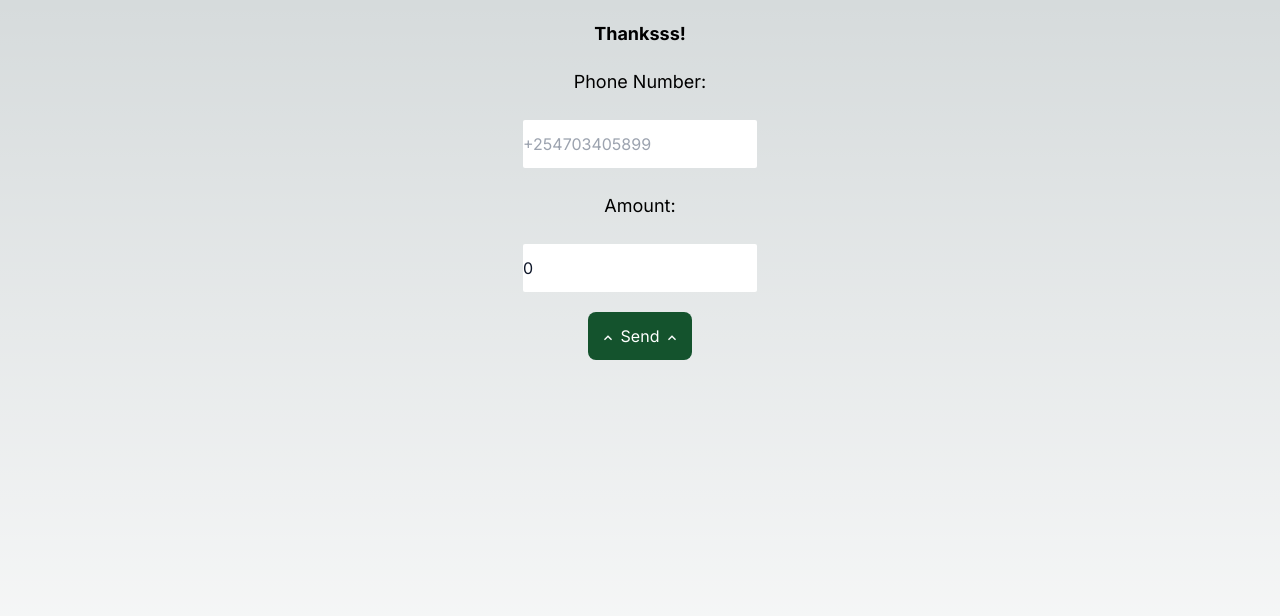
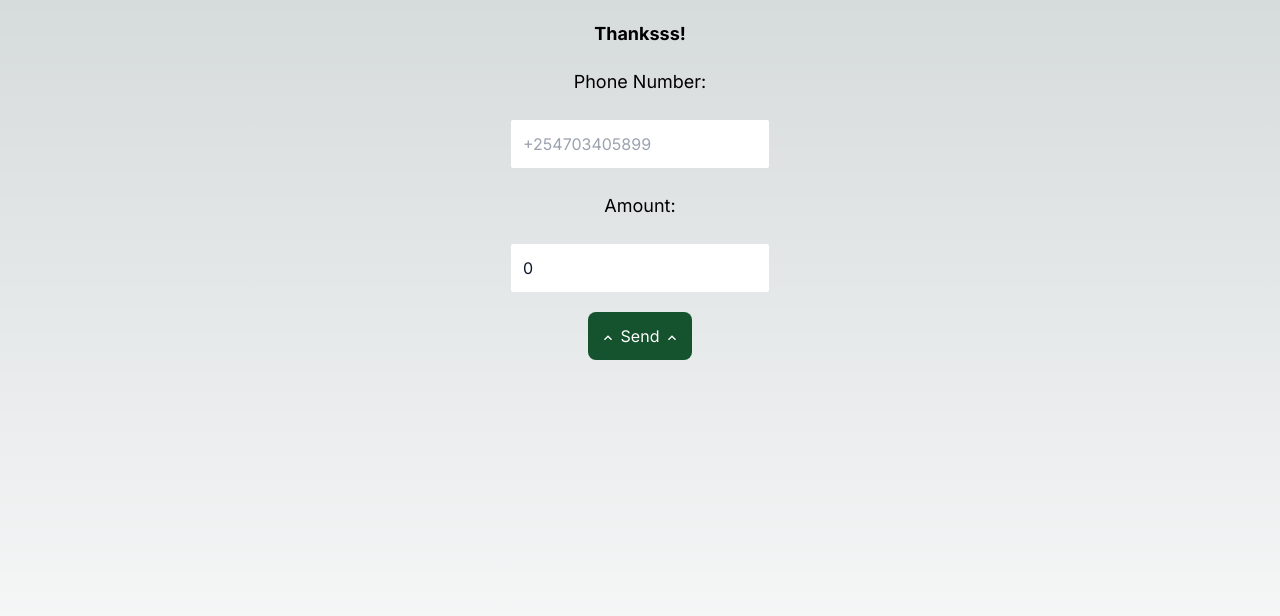
Before and after one commit to Jaarabytes/jipime, a Next.js app: page /lipa/mpesa in a window 1280 px wide. Shown: the top 616 px of the page. Built offline with nearby package versions, Linux system fonts and the light colour scheme.

Commit message:
fix: access token is available
access token is available on client side, fixed the async setState issue by using const to store the token

```diff
--- a/app/lipa/mpesa/page.tsx
+++ b/app/lipa/mpesa/page.tsx
@@ -1,12 +1,12 @@
 'use client'
-import { useState } from "react";
+import { useState, useEffect } from "react";
 import { MdKeyboardArrowUp } from "react-icons/md";
 
 export default function LipaMpesa() {
+    const [token, setToken] = useState(null);
     const [response, setResponse] = useState(null);
     const [phoneNumber, setPhoneNumber] = useState('');
     const [amount, setAmount] = useState(0);
-
     // Function that sends money
     const weka = async (e: any) => {
         e.preventDefault();
@@ -21,17 +21,17 @@ export default function LipaMpesa() {
             }
 
             const tokenData = await generateTokenResponse.json();
-            const token = tokenData.token;
-
+            const generatedToken = tokenData.response;
+            setToken(generatedToken)
             console.log("Successfully generated token");
 
             const stkPushResponse = await fetch('/api/mpesa-payment', {
                 method: "POST",
                 headers: {
                     "Content-Type": "application/json",
-                    "Authorization": `Bearer ${token}`
+                    "Authorization": `Bearer ${generatedToken}`
                 },
-                body: JSON.stringify({ phoneNumber, amount })
+                body: JSON.stringify({ phoneNumber, amount, token: generatedToken })
             });
 
             if (!stkPushResponse.ok) {
@@ -60,7 +60,7 @@ export default function LipaMpesa() {
                     value={phoneNumber}
                     name="phoneNumber"
                     placeholder="+254703405899"
-                    className="text-slate-900 rounded-sm py-3"
+                    className="text-slate-900 rounded-sm p-3"
                     required
                 />
                 <br />
@@ -69,12 +69,12 @@ export default function LipaMpesa() {
                 <br />
                 <br />
                 <input
-                    type="number"
+                    // type="number"
                     onChange={(e) => setAmount(Number(e.target.value))}
                     name="amount"
                     value={amount}
                     placeholder="529"
-                    className="text-slate-900 rounded-sm py-3"
+                    className="text-slate-900 rounded-sm p-3"
                     required
                 />
                 <br />
```
